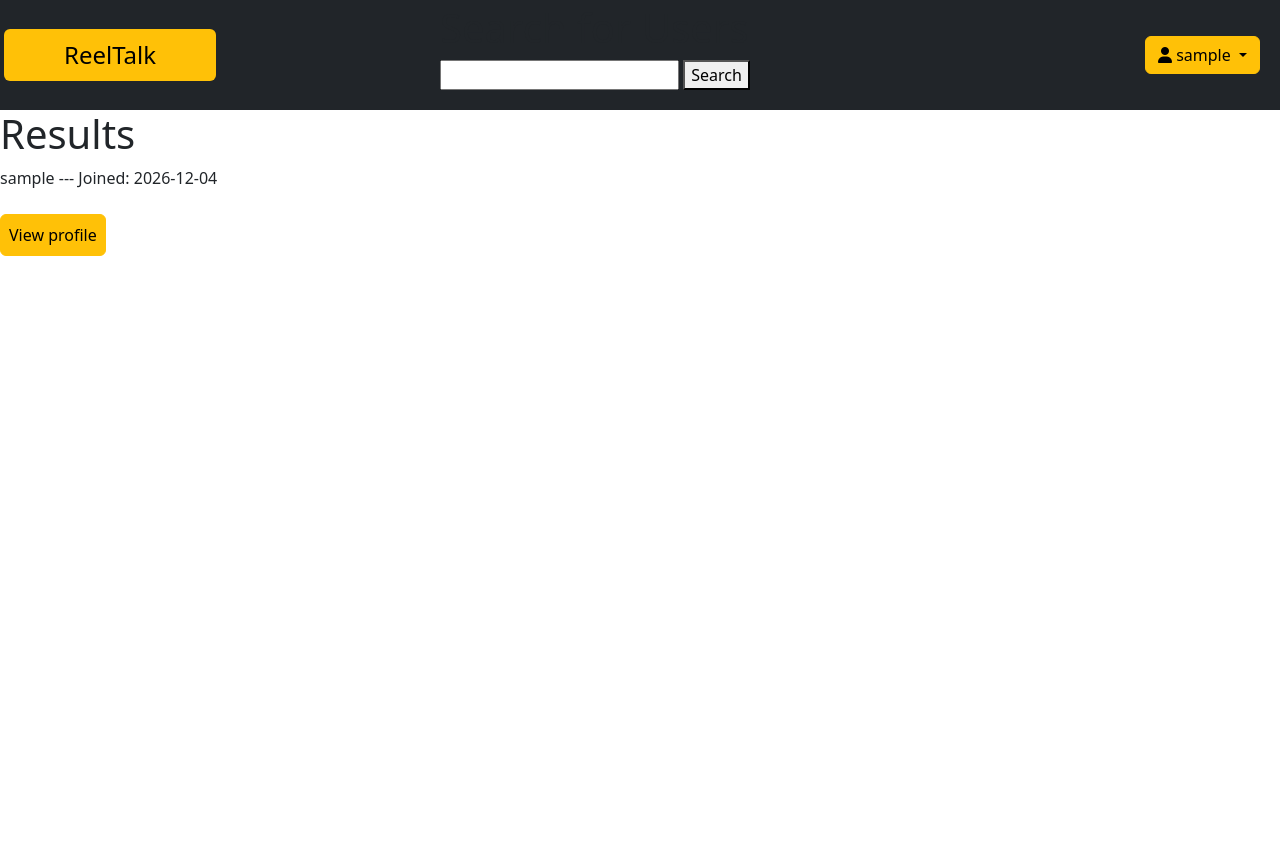
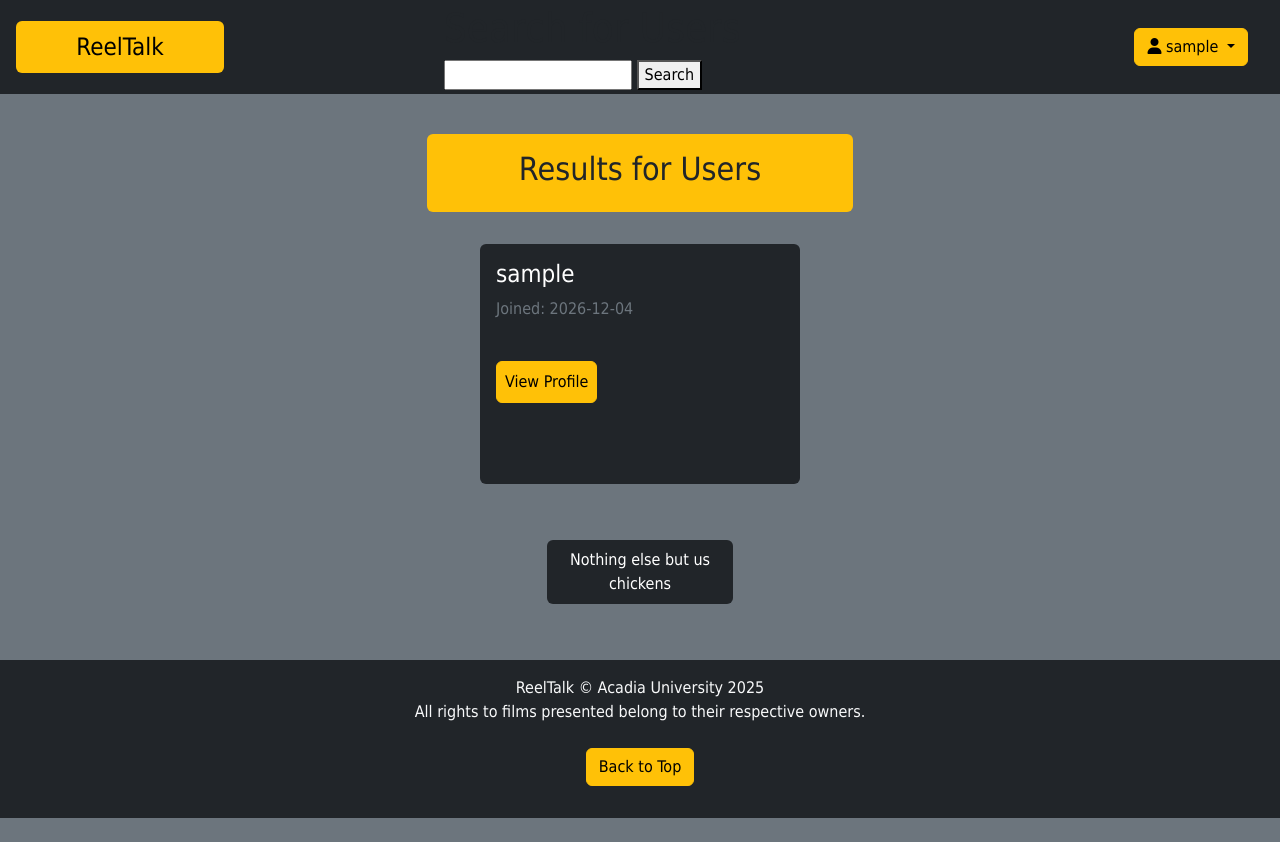
Before and after one commit to LaserSailor196134/ReelTalk_DBMS, a PHP site: page /Social/SearchForUsers.php in a window 1280 px wide. Before the commit the page ends 256 px from the top, so only its background shows below. Run offline with PHP 8.4, Linux system fonts and the light colour scheme; the visitor is signed in with stand-in values (Sample User, id 1); data that the repository does not hold is empty; some libraries are stand-ins or nearby versions.

Commit message:
Added Frontend for User Search Results
- I hate footers with a passion.

```diff
--- a/Social/SearchForUsers.php
+++ b/Social/SearchForUsers.php
@@ -1,3 +1,15 @@
+<!DOCTYPE html>
+<html lang="en">
+    <head>
+        <meta charset="UTF-8">
+        <meta name="viewport" content="width=device-width, initial-scale=1">
+        <title>ReelTalk | Users Search</title>
+        <link rel="stylesheet" href="https://cdn.jsdelivr.net/npm/bootstrap@5.3.2/dist/css/bootstrap.min.css">
+        <script src="https://cdn.jsdelivr.net/npm/bootstrap@5.3.2/dist/js/bootstrap.bundle.min.js"></script>
+        <script src="https://kit.fontawesome.com/63ff890171.js" crossorigin="anonymous"></script>
+    </head>
+    <body class="bg-secondary" style="font-family: Tahoma">
+    <div id="top" class="container-fluid">
         <?php
         include '../config.php';
         include '../headfoot.php';
@@ -11,20 +23,35 @@
         </form>
         ';
         makeHeader("$my_bar", '../');
-    echo("<h1>Results</h1>");
+
         $findUsers = $movies -> prepare("SELECT username, joinDate FROM account WHERE username LIKE ?");
         $findUsers -> bind_param('s',$searchterm);
         $findUsers -> execute();
         $findUsers -> store_result();
+        if($findUsers -> num_rows > 0) {
             $findUsers -> bind_result($username,$joinDate);
+            $height = "min-height: 20vh;";
+
+            echo'
+            <div class="row justify-content-center mt-4">
+                <div class="col-4 bg-warning rounded text-center py-3 my-3">
+                    <h1 class="fs-2">Results for Users</h1>
+                </div>
+            </div>
+            <div class="row justify-content-center mb-4">
+            ';
+
             while($findUsers -> fetch()){ //while get next result returns values
                 $encoded = urlencode($username);
-        echo("$username --- Joined: $joinDate");
-        echo("
-        <form name=\"profile\" method=\"GET\" action=\"profile.php\">
+                echo "
+                <div class=\"col-3 bg-dark rounded text-white p-3 m-3\" style=\"min-height: 30vh;\">
+                    <h2 class=\"fs-4\">$username</h2>
+                    <p class=\"text-secondary\">Joined: $joinDate</p>
+                    <form class=\"pe-2\" name=\"profile\" method=\"GET\" action=\"profile.php\" style=\"float: left\">
                         <input type=\"hidden\" name=\"username\" value=\"$encoded\">
-            <input class=\"btn btn-warning p-2 mt-4\" type=\"submit\" value=\"View profile\">
-        </form>");
+                        <input class=\"btn btn-warning p-2 mt-4\" type=\"submit\" value=\"View Profile\">
+                    </form>
+                ";
                 if($loggedIn && $_SESSION['username'] != $username) {//option to follow them if you are logged in, cannot follow yourself
                     $user = $_SESSION['username'];
                     //check if the user is already being followed
@@ -46,8 +73,21 @@
                         </form>");
                     }
                 }
+                echo '</div>';
             }
+        } else {
+            $height = "min-height: 75vh;";
+        }
+
+        echo "
+        <div class=\"row justify-content-center align-items-center\" style=\" $height \">
+            <div class=\"col-2 text-center\">
+                <p class=\"bg-dark rounded text-white p-2\">Nothing else but us chickens</p>
+            </div>
+        </div>
+        ";
+        makeFooter();
         ?>
-<link rel="stylesheet" href="https://cdn.jsdelivr.net/npm/bootstrap@5.3.2/dist/css/bootstrap.min.css">
-<script src="https://cdn.jsdelivr.net/npm/bootstrap@5.3.2/dist/js/bootstrap.bundle.min.js"></script>
-<script src="https://kit.fontawesome.com/63ff890171.js" crossorigin="anonymous"></script>
+    </div>
+    </body>
+</html>
```
Lines whose indentation alone changed are shown as unchanged.
